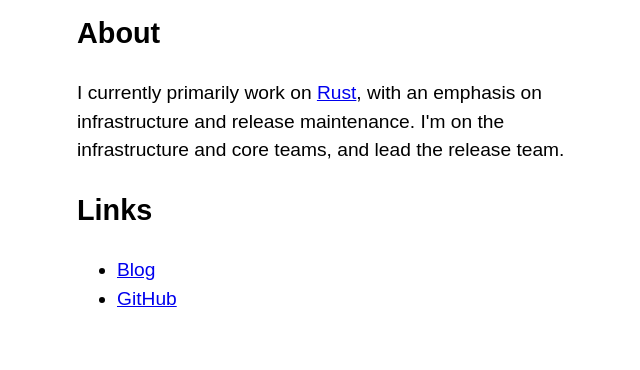
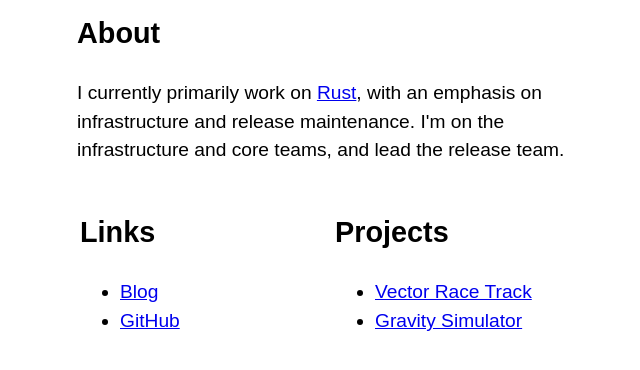
Before and after one commit to Mark-Simulacrum/Mark-Simulacrum.github.io, a plain HTML site: page index.html in a window 1280 px wide. Shown: the part 110-480 px from the top of the page, without its empty margins (307-947 px from the left). Drawn offline with Linux system fonts and the light colour scheme.

Commit message:
Add a projects section

```diff
--- a/index.html
+++ b/index.html
@@ -23,10 +23,23 @@
             infrastructure and release maintenance. I'm on the infrastructure and core teams, and
             lead the release team.
         </p>
-        <h2>Links</h2>
-        <ul>
-            <li><a href="https://mark.rousskov.org/blog">Blog</a></li>
-            <li><a href="https://github.com/Mark-Simulacrum">GitHub</a></li>
-        </ul>
+        <table style="width:100%">
+            <tr>
+                <td style="width:50%">
+                    <h2>Links</h2>
+                    <ul>
+                        <li><a href="https://mark.rousskov.org/blog">Blog</a></li>
+                        <li><a href="https://github.com/Mark-Simulacrum">GitHub</a></li>
+                    </ul>
+                </td>
+                <td style="width:50%">
+                    <h2>Projects</h2>
+                    <ul>
+                        <li><a href="https://mark.rousskov.org/vector-race-track">Vector Race Track</a></li>
+                        <li><a href="https://mark.rousskov.org/gravity-simulator/">Gravity Simulator</a></li>
+                    </ul>
+                </td>
+            </tr>
+        </table>
     </body>
 </html>
```
